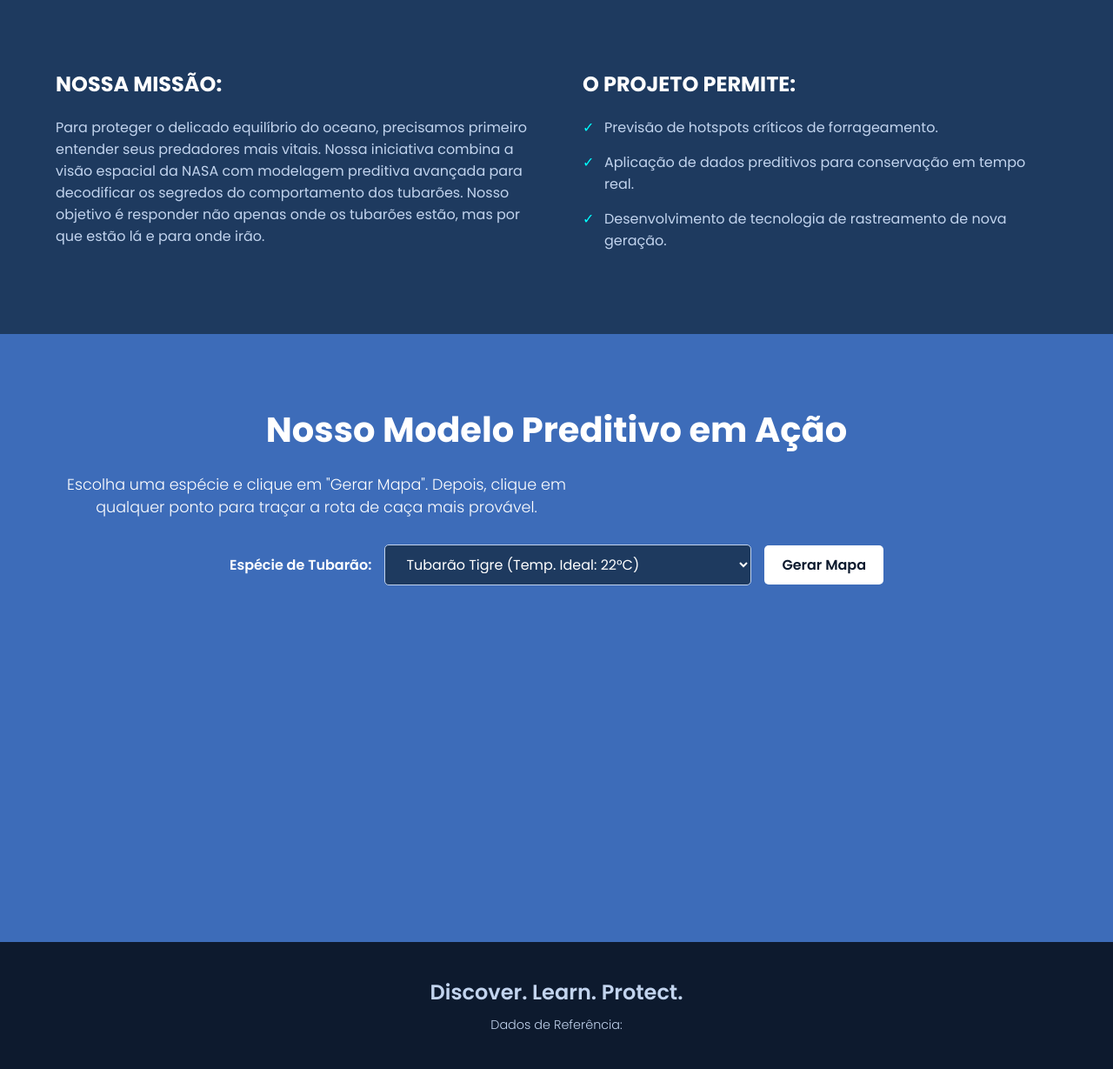
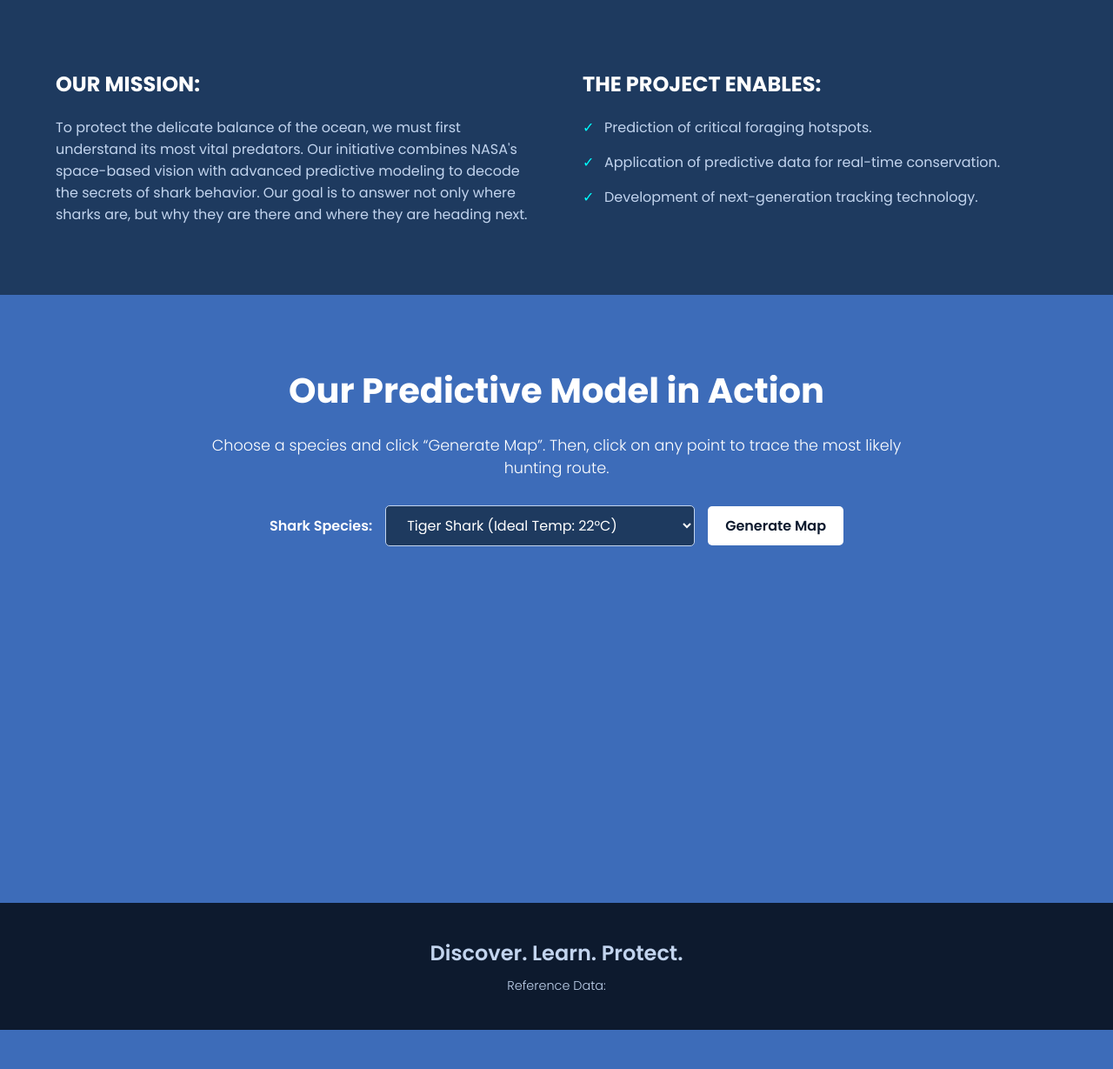
Before and after one commit to Miguells10/shark-map-app, a Flask app: page / in a window 1280 px wide. Shown: the part 801-2030 px from the top of the page at 87% size. After the commit the page ends 1985 px from the top, so only its background shows below. Run offline with Flask 3, Linux system fonts and the light colour scheme.

Commit message:
Traducao e alinhamento

```diff
--- a/static/script.js
+++ b/static/script.js
@@ -16,7 +16,7 @@ document.addEventListener('DOMContentLoaded', () => {
 
         const selectedTemp = sharkSelect.value;
 
-        loadingText.textContent = "Gerando mapa de probabilidade...";
+        loadingText.textContent = "Generating probability map...";
         loadingDiv.classList.remove('hidden');
         mapCanvas.classList.add('hidden');
         generateBtn.disabled = true;
@@ -28,7 +28,7 @@ document.addEventListener('DOMContentLoaded', () => {
                 body: JSON.stringify({ temperature: selectedTemp }),
             });
 
-            if (!response.ok) throw new Error('Falha na resposta do servidor.');
+            if (!response.ok) throw new Error('Fail on the server response');
 
             const data = await response.json();
 
@@ -44,8 +44,8 @@ document.addEventListener('DOMContentLoaded', () => {
             };
 
         } catch (error) {
-            console.error('Erro:', error);
-            alert('Ocorreu um erro ao gerar o mapa.');
+            console.error('Error:', error);
+            alert('An error occurred when generating the map.');
             loadingDiv.classList.add('hidden');
             generateBtn.disabled = false;
         }
@@ -53,7 +53,7 @@ document.addEventListener('DOMContentLoaded', () => {
 
     mapCanvas.addEventListener('click', async (event) => {
         if (!mapImage.src || mapImage.src === '') {
-            alert("Primeiro, gere um mapa de probabilidade.");
+            alert("First, generate a probability map.");
             return;
         }
 
@@ -64,8 +64,8 @@ document.addEventListener('DOMContentLoaded', () => {
         const x = (event.clientX - rect.left) * scaleX;
         const y = (event.clientY - rect.top) * scaleY;
 
-        loadingText.textContent = "Calculando a rota mais provável...";
-        loadingDiv.classList.remove('hidden');
+        //loadingText.textContent = "Calculando a rota mais provável...";
+        //loadingDiv.classList.remove('hidden');
 
         try {
             const response = await fetch('/trace_route', {
@@ -80,10 +80,10 @@ document.addEventListener('DOMContentLoaded', () => {
             drawTrajectory(data.trajectory);
 
         } catch (error) {
-            console.error('Erro ao traçar rota:', error);
-            alert('Ocorreu um erro ao calcular a rota.');
+            console.error('Error when tracing the route:', error);
+            alert('An error occurred when tracing the route.');
         } finally {
-            loadingDiv.classList.add('hidden');
+            //loadingDiv.classList.add('hidden');
         }
     });
 
--- a/static/style.css
+++ b/static/style.css
@@ -1,5 +1,3 @@
-/* static/style.css */
-
 /* --- Configurações Globais e Variáveis de Cor --- */
 :root {
     --color-dark-blue: #0d1a2e;
@@ -30,7 +28,7 @@ body {
 /* --- Seção Hero (Topo) --- */
 .hero-section {
     min-height: 100vh;
-    background-image: linear-gradient(rgba(13, 26, 46, 0.8), rgba(13, 26, 46, 1)), url("{{ url_for('static', filename='background_video.mp4') }}"); /* Usando o vídeo como imagem de fundo */
+    background-image: linear-gradient(rgba(13, 26, 46, 0.8), rgba(13, 26, 46, 1)), url("{{ url_for('static', filename='background_video.mp4') }}");
     background-size: cover;
     background-position: center;
     display: flex;
@@ -48,7 +46,22 @@ nav {
     padding: 20px 0;
 }
 
-.logo {
+/* --- LOGO + TEXTO --- */
+.logo-container {
+    display: flex;
+    align-items: center;
+    gap: 10px;
+}
+
+.logo-img {
+    width: 45px;
+    height: 45px;
+    border-radius: 50%;
+    object-fit: cover;
+    border: 2px solid var(--color-accent-cyan);
+}
+
+.logo-text {
     font-weight: 700;
     font-size: 1.5rem;
     color: var(--color-text-primary);
@@ -92,6 +105,7 @@ nav {
     margin: 20px 0 30px;
     max-width: 600px;
     align-self: center;
+    text-align: center;
 }
 
 .btn {
@@ -175,6 +189,14 @@ nav {
     font-size: 2.5rem;
 }
 
+/* Centraliza o texto de instrução no mapa */
+.map-container-section .subtitle {
+    max-width: 800px;
+    margin-left: auto;
+    margin-right: auto;
+    text-align: center;
+}
+
 .controls {
     margin: 30px 0;
     display: flex;
@@ -214,13 +236,13 @@ button:hover {
     margin-top: 20px;
     min-height: 300px;
     position: relative;
-    max-width: 1200px; /* Limita a largura do mapa */
+    max-width: 1200px;
     margin-left: auto;
     margin-right: auto;
 }
 
 #map-canvas {
-    width: 100%; /* Faz o canvas ser responsivo */
+    width: 100%;
     height: auto;
     border: 2px solid var(--color-medium-blue);
     border-radius: 8px;
--- a/templates/index.html
+++ b/templates/index.html
@@ -1,5 +1,5 @@
 <!DOCTYPE html>
-<html lang="pt-br">
+<html lang="en">
 <head>
     <meta charset="UTF-8">
     <meta name="viewport" content="width=device-width, initial-scale=1.0">
@@ -14,18 +14,23 @@
 <body>
     <header class="hero-section">
         <nav>
-            <div class="logo">SHARK MAP</div>
+            <div class="logo-container">
+                <img src="{{ url_for('static', filename='logo.png') }}" alt="Shark Map Logo" class="logo-img">
+                <div class="logo-text">SHARK MAP</div>
+            </div>
             <ul class="nav-links">
-                <li><a href="#mission">Nossa Missão</a></li>
-                <li><a href="#how-it-works">Como Funciona</a></li>
+                <li><a href="#mission">Our Mission</a></li>
+                <li><a href="#how-it-works">How It Works</a></li>
             </ul>
         </nav>
         <div class="hero-content">
-            <h1>Revelando os Padrões Ocultos dos Predadores do Oceano</h1>
-            <p class="subtitle">O Shark Map transforma dados de satélite em insights, revelando onde e por que os tubarões se movem, e como seu movimento mantém o oceano vivo. Explore, Aprenda, Proteja.</p>
+            <h1>Revealing the Hidden Patterns of Ocean Predators</h1>
+            <p class="subtitle">
+                Shark Map transforms satellite data into insights, revealing where and why sharks move, and how their movement keeps the ocean alive. Explore. Learn. Protect.
+            </p>
             <div class="hero-buttons">
-                <a href="#map-section" class="btn btn-primary">LANÇAR O MAPA</a>
-                <a href="#" class="btn btn-secondary">ASSISTA: O QUE É O SHARK MAP</a>
+                <a href="#map-section" class="btn btn-primary">LAUNCH MAP</a>
+                <a href="#" class="btn btn-secondary">WATCH: WHAT IS SHARK MAP</a>
             </div>
         </div>
     </header>
@@ -33,39 +38,43 @@
     <section id="mission" class="content-section">
         <div class="mission-content">
             <div class="mission-column">
-                <h2>NOSSA MISSÃO:</h2>
-                <p>Para proteger o delicado equilíbrio do oceano, precisamos primeiro entender seus predadores mais vitais. Nossa iniciativa combina a visão espacial da NASA com modelagem preditiva avançada para decodificar os segredos do comportamento dos tubarões. Nosso objetivo é responder não apenas onde os tubarões estão, mas por que estão lá e para onde irão.</p>
+                <h2>OUR MISSION:</h2>
+                <p>
+                    To protect the delicate balance of the ocean, we must first understand its most vital predators. Our initiative combines NASA's space-based vision with advanced predictive modeling to decode the secrets of shark behavior. Our goal is to answer not only where sharks are, but why they are there and where they are heading next.
+                </p>
             </div>
             <div class="mission-column">
-                <h2>O PROJETO PERMITE:</h2>
+                <h2>THE PROJECT ENABLES:</h2>
                 <ul>
-                    <li>Previsão de hotspots críticos de forrageamento.</li>
-                    <li>Aplicação de dados preditivos para conservação em tempo real.</li>
-                    <li>Desenvolvimento de tecnologia de rastreamento de nova geração.</li>
+                    <li>Prediction of critical foraging hotspots.</li>
+                    <li>Application of predictive data for real-time conservation.</li>
+                    <li>Development of next-generation tracking technology.</li>
                 </ul>
             </div>
         </div>
     </section>
 
     <section id="map-section" class="map-container-section">
-        <h2>Nosso Modelo Preditivo em Ação</h2>
-        <p class="subtitle">Escolha uma espécie e clique em "Gerar Mapa". Depois, clique em qualquer ponto para traçar a rota de caça mais provável.</p>
+        <h2>Our Predictive Model in Action</h2>
+        <p class="subtitle">
+            Choose a species and click “Generate Map”. Then, click on any point to trace the most likely hunting route.
+        </p>
 
         <div class="controls">
-            <label for="shark-select">Espécie de Tubarão:</label>
+            <label for="shark-select">Shark Species:</label>
             <select name="shark" id="shark-select">
-                <option value="22">Tubarão Tigre (Temp. Ideal: 22°C)</option>
-                <option value="16">Tubarão Branco (Temp. Ideal: 16°C)</option>
-                <option value="25">Tubarão Baleia (Temp. Ideal: 25°C)</option>
-                <option value="10">Tubarão-da-Groenlândia (Temp. Ideal: 10°C)</option>
+                <option value="22">Tiger Shark (Ideal Temp: 22°C)</option>
+                <option value="16">Great White Shark (Ideal Temp: 16°C)</option>
+                <option value="25">Whale Shark (Ideal Temp: 25°C)</option>
+                <option value="10">Greenland Shark (Ideal Temp: 10°C)</option>
             </select>
-            <button id="generate-btn">Gerar Mapa</button>
+            <button id="generate-btn">Generate Map</button>
         </div>
 
         <div id="result-container">
             <div id="loading" class="hidden">
                 <div class="spinner"></div>
-                <p id="loading-text">Processando...</p>
+                <p id="loading-text">Processing...</p>
             </div>
             <canvas id="map-canvas" class="hidden"></canvas>
         </div>
@@ -73,7 +82,7 @@
 
     <footer class="footer-section">
         <p>Discover. Learn. Protect.</p>
-        <p class="footer-date" id="image-date">Dados de Referência: </p>
+        <p class="footer-date" id="image-date">Reference Data: </p>
     </footer>
 
     <script src="{{ url_for('static', filename='script.js') }}"></script>
```
Also changed, not shown: static/fin.png (added).
